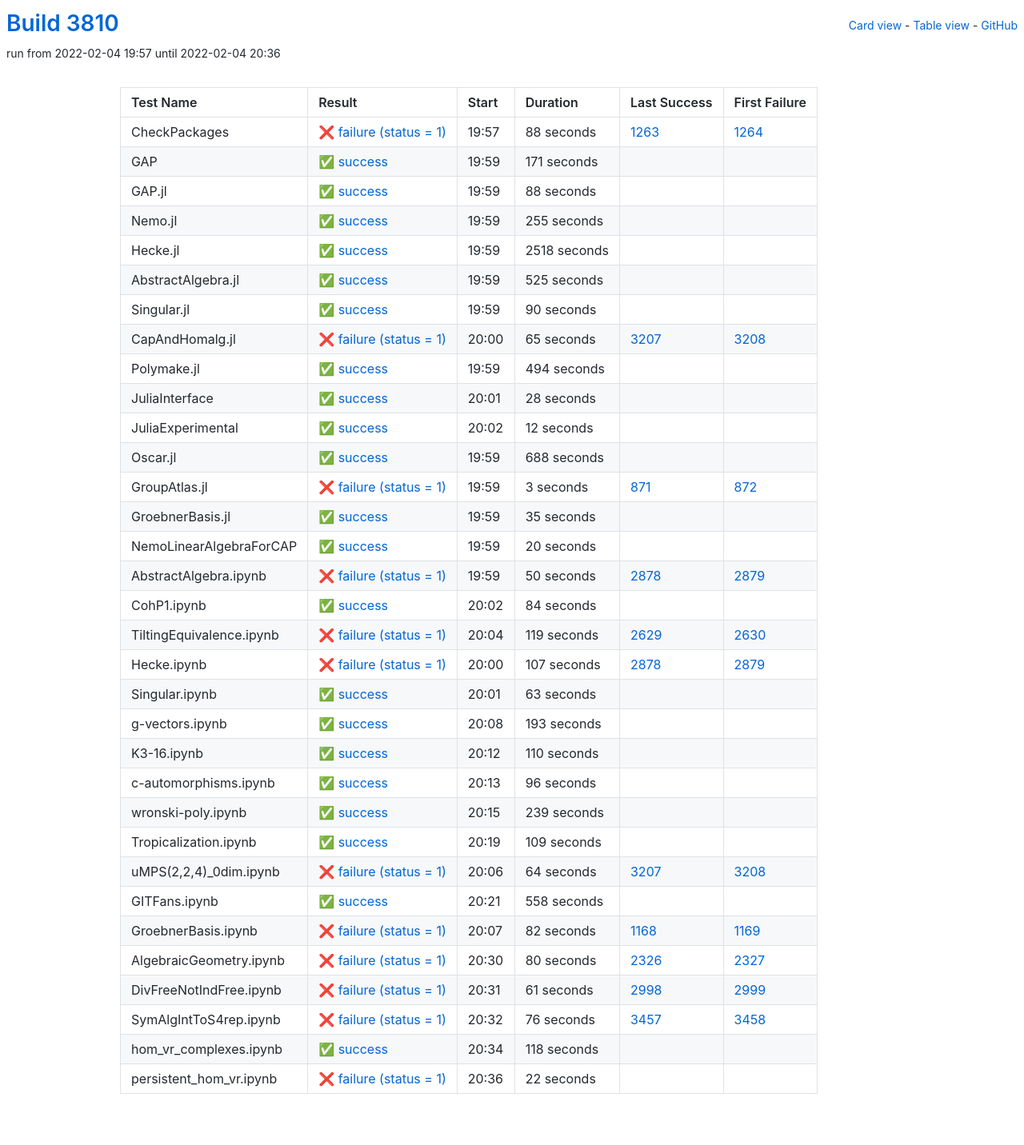
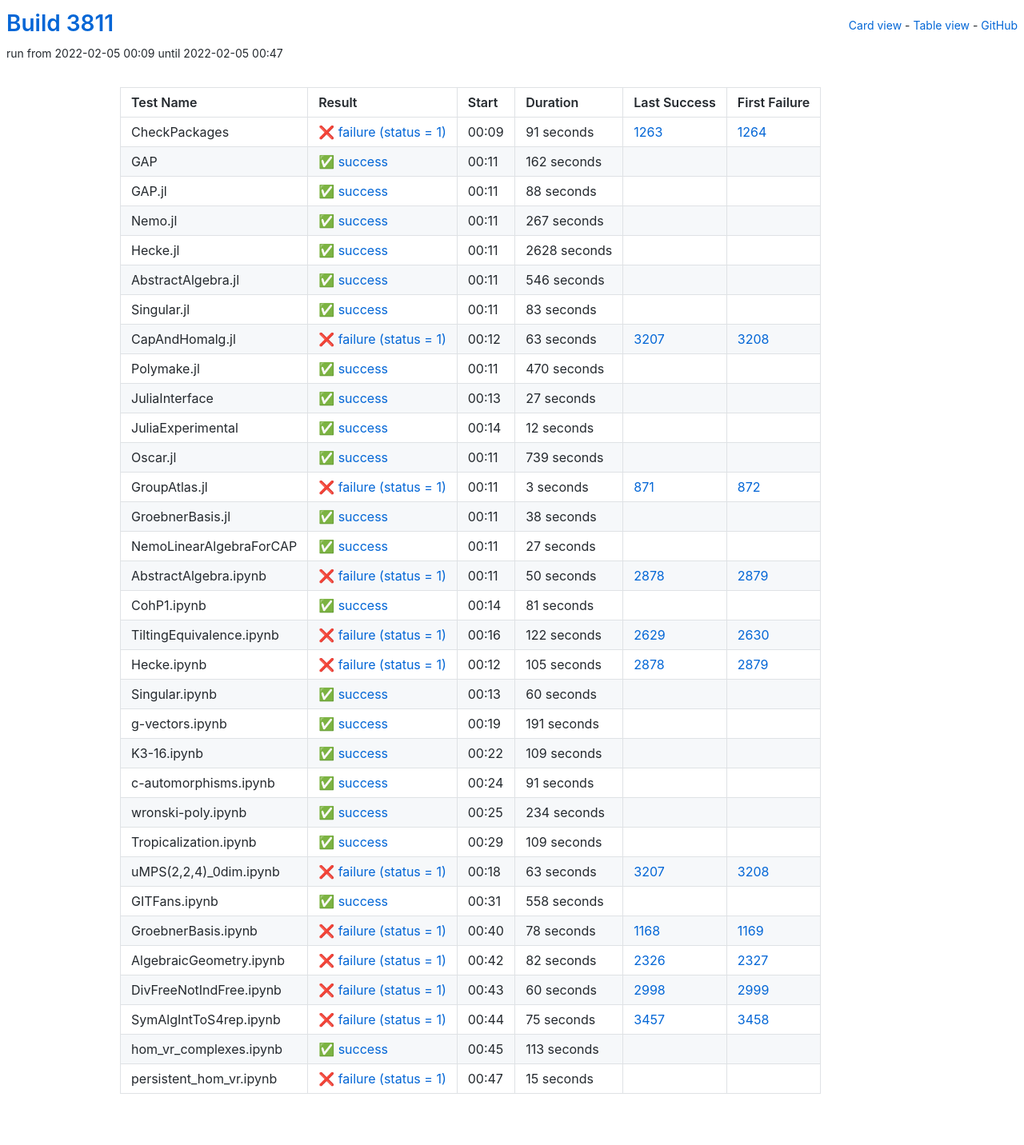
Before and after one commit to oscar-system/oscar-ci-status-stable, a Jekyll site: the page built from table.html, in a window 1280 px wide. Shown: the whole page at 80% size. Built offline with Jekyll 4.4.1, drawn with Linux system fonts in a browser that asks for light colours.

Commit message:
Build #3811

```diff
--- a/_data/ci.yml
+++ b/_data/ci.yml
@@ -1,6 +1,6 @@
 ---
-build: 3810
-build_url: https://oscarci.mathematik.uni-kl.de/job/oscar-stable/3810/
+build: 3811
+build_url: https://oscarci.mathematik.uni-kl.de/job/oscar-stable/3811/
 job: oscar-stable
 organization: oscar-system
 repo: oscar-ci-status-stable
@@ -8,32 +8,32 @@ repourl: https://github.com/oscar-system/oscar-ci-status-stable
 tests:
 - name: CheckPackages
   id: checkpackages
-  log: https://oscarci.mathematik.uni-kl.de/job/oscar-stable/3810/artifact/logs/build-3810/CheckPackages.log
-  start: 2022-02-04 19:57
+  log: https://oscarci.mathematik.uni-kl.de/job/oscar-stable/3811/artifact/logs/build-3811/CheckPackages.log
+  start: 2022-02-05 00:09
   success: false
   exitcode: 1
   status: failure
-  duration: 88
+  duration: 91
   last_success: 1263
   last_success_url: https://oscarci.mathematik.uni-kl.de/job/oscar-stable/1263/
   first_failure: 1264
   first_failure_url: https://oscarci.mathematik.uni-kl.de/job/oscar-stable/1264/
 - name: GAP
   id: gap
-  log: https://oscarci.mathematik.uni-kl.de/job/oscar-stable/3810/artifact/logs/build-3810/GAP.log
-  start: 2022-02-04 19:59
+  log: https://oscarci.mathematik.uni-kl.de/job/oscar-stable/3811/artifact/logs/build-3811/GAP.log
+  start: 2022-02-05 00:11
   success: true
   exitcode: 0
   status: success
-  duration: 171
+  duration: 162
   last_success: false
   last_success_url:
   first_failure: false
   first_failure_url:
 - name: GAP.jl
   id: gap-jl
-  log: https://oscarci.mathematik.uni-kl.de/job/oscar-stable/3810/artifact/logs/build-3810/GAP.jl.log
-  start: 2022-02-04 19:59
+  log: https://oscarci.mathematik.uni-kl.de/job/oscar-stable/3811/artifact/logs/build-3811/GAP.jl.log
+  start: 2022-02-05 00:11
   success: true
   exitcode: 0
   status: success
@@ -44,92 +44,92 @@ tests:
   first_failure_url:
 - name: Nemo.jl
   id: nemo-jl
-  log: https://oscarci.mathematik.uni-kl.de/job/oscar-stable/3810/artifact/logs/build-3810/Nemo.jl.log
-  start: 2022-02-04 19:59
+  log: https://oscarci.mathematik.uni-kl.de/job/oscar-stable/3811/artifact/logs/build-3811/Nemo.jl.log
+  start: 2022-02-05 00:11
   success: true
   exitcode: 0
   status: success
-  duration: 255
+  duration: 267
   last_success: false
   last_success_url:
   first_failure: false
   first_failure_url:
 - name: Hecke.jl
   id: hecke-jl
-  log: https://oscarci.mathematik.uni-kl.de/job/oscar-stable/3810/artifact/logs/build-3810/Hecke.jl.log
-  start: 2022-02-04 19:59
+  log: https://oscarci.mathematik.uni-kl.de/job/oscar-stable/3811/artifact/logs/build-3811/Hecke.jl.log
+  start: 2022-02-05 00:11
   success: true
   exitcode: 0
   status: success
-  duration: 2518
+  duration: 2628
   last_success: false
   last_success_url:
   first_failure: false
   first_failure_url:
 - name: AbstractAlgebra.jl
   id: abstractalgebra-jl
-  log: https://oscarci.mathematik.uni-kl.de/job/oscar-stable/3810/artifact/logs/build-3810/AbstractAlgebra.jl.log
-  start: 2022-02-04 19:59
+  log: https://oscarci.mathematik.uni-kl.de/job/oscar-stable/3811/artifact/logs/build-3811/AbstractAlgebra.jl.log
+  start: 2022-02-05 00:11
   success: true
   exitcode: 0
   status: success
-  duration: 525
+  duration: 546
   last_success: false
   last_success_url:
   first_failure: false
   first_failure_url:
 - name: Singular.jl
   id: singular-jl
-  log: https://oscarci.mathematik.uni-kl.de/job/oscar-stable/3810/artifact/logs/build-3810/Singular.jl.log
-  start: 2022-02-04 19:59
+  log: https://oscarci.mathematik.uni-kl.de/job/oscar-stable/3811/artifact/logs/build-3811/Singular.jl.log
+  start: 2022-02-05 00:11
   success: true
   exitcode: 0
   status: success
-  duration: 90
+  duration: 83
   last_success: false
   last_success_url:
   first_failure: false
   first_failure_url:
 - name: CapAndHomalg.jl
   id: capandhomalg-jl
-  log: https://oscarci.mathematik.uni-kl.de/job/oscar-stable/3810/artifact/logs/build-3810/CapAndHomalg.jl.log
-  start: 2022-02-04 20:00
+  log: https://oscarci.mathematik.uni-kl.de/job/oscar-stable/3811/artifact/logs/build-3811/CapAndHomalg.jl.log
+  start: 2022-02-05 00:12
   success: false
   exitcode: 1
   status: failure
-  duration: 65
+  duration: 63
   last_success: 3207
   last_success_url: https://oscarci.mathematik.uni-kl.de/job/oscar-stable/3207/
   first_failure: 3208
   first_failure_url: https://oscarci.mathematik.uni-kl.de/job/oscar-stable/3208/
 - name: Polymake.jl
   id: polymake-jl
-  log: https://oscarci.mathematik.uni-kl.de/job/oscar-stable/3810/artifact/logs/build-3810/Polymake.jl.log
-  start: 2022-02-04 19:59
+  log: https://oscarci.mathematik.uni-kl.de/job/oscar-stable/3811/artifact/logs/build-3811/Polymake.jl.log
+  start: 2022-02-05 00:11
   success: true
   exitcode: 0
   status: success
-  duration: 494
+  duration: 470
   last_success: false
   last_success_url:
   first_failure: false
   first_failure_url:
 - name: JuliaInterface
   id: juliainterface
-  log: https://oscarci.mathematik.uni-kl.de/job/oscar-stable/3810/artifact/logs/build-3810/JuliaInterface.log
-  start: 2022-02-04 20:01
+  log: https://oscarci.mathematik.uni-kl.de/job/oscar-stable/3811/artifact/logs/build-3811/JuliaInterface.log
+  start: 2022-02-05 00:13
   success: true
   exitcode: 0
   status: success
-  duration: 28
+  duration: 27
   last_success: false
   last_success_url:
   first_failure: false
   first_failure_url:
 - name: JuliaExperimental
   id: juliaexperimental
-  log: https://oscarci.mathematik.uni-kl.de/job/oscar-stable/3810/artifact/logs/build-3810/JuliaExperimental.log
-  start: 2022-02-04 20:02
+  log: https://oscarci.mathematik.uni-kl.de/job/oscar-stable/3811/artifact/logs/build-3811/JuliaExperimental.log
+  start: 2022-02-05 00:14
   success: true
   exitcode: 0
   status: success
@@ -140,20 +140,20 @@ tests:
   first_failure_url:
 - name: Oscar.jl
   id: oscar-jl
-  log: https://oscarci.mathematik.uni-kl.de/job/oscar-stable/3810/artifact/logs/build-3810/Oscar.jl.log
-  start: 2022-02-04 19:59
+  log: https://oscarci.mathematik.uni-kl.de/job/oscar-stable/3811/artifact/logs/build-3811/Oscar.jl.log
+  start: 2022-02-05 00:11
   success: true
   exitcode: 0
   status: success
-  duration: 688
+  duration: 739
   last_success: false
   last_success_url:
   first_failure: false
   first_failure_url:
 - name: GroupAtlas.jl
   id: groupatlas-jl
-  log: https://oscarci.mathematik.uni-kl.de/job/oscar-stable/3810/artifact/logs/build-3810/GroupAtlas.jl.log
-  start: 2022-02-04 19:59
+  log: https://oscarci.mathematik.uni-kl.de/job/oscar-stable/3811/artifact/logs/build-3811/GroupAtlas.jl.log
+  start: 2022-02-05 00:11
   success: false
   exitcode: 1
   status: failure
@@ -164,32 +164,32 @@ tests:
   first_failure_url: https://oscarci.mathematik.uni-kl.de/job/oscar-stable/872/
 - name: GroebnerBasis.jl
   id: groebnerbasis-jl
-  log: https://oscarci.mathematik.uni-kl.de/job/oscar-stable/3810/artifact/logs/build-3810/GroebnerBasis.jl.log
-  start: 2022-02-04 19:59
+  log: https://oscarci.mathematik.uni-kl.de/job/oscar-stable/3811/artifact/logs/build-3811/GroebnerBasis.jl.log
+  start: 2022-02-05 00:11
   success: true
   exitcode: 0
   status: success
-  duration: 35
+  duration: 38
   last_success: false
   last_success_url:
   first_failure: false
   first_failure_url:
 - name: NemoLinearAlgebraForCAP
   id: nemolinearalgebraforcap
-  log: https://oscarci.mathematik.uni-kl.de/job/oscar-stable/3810/artifact/logs/build-3810/NemoLinearAlgebraForCAP.log
-  start: 2022-02-04 19:59
+  log: https://oscarci.mathematik.uni-kl.de/job/oscar-stable/3811/artifact/logs/build-3811/NemoLinearAlgebraForCAP.log
+  start: 2022-02-05 00:11
   success: true
   exitcode: 0
   status: success
-  duration: 20
+  duration: 27
   last_success: false
   last_success_url:
   first_failure: false
   first_failure_url:
 - name: AbstractAlgebra.ipynb
   id: abstractalgebra-ipynb
-  log: https://oscarci.mathematik.uni-kl.de/job/oscar-stable/3810/artifact/logs/build-3810/AbstractAlgebra.ipynb.log
-  start: 2022-02-04 19:59
+  log: https://oscarci.mathematik.uni-kl.de/job/oscar-stable/3811/artifact/logs/build-3811/AbstractAlgebra.ipynb.log
+  start: 2022-02-05 00:11
   success: false
   exitcode: 1
   status: failure
@@ -200,104 +200,104 @@ tests:
   first_failure_url: https://oscarci.mathematik.uni-kl.de/job/oscar-stable/2879/
 - name: CohP1.ipynb
   id: cohp1-ipynb
-  log: https://oscarci.mathematik.uni-kl.de/job/oscar-stable/3810/artifact/logs/build-3810/CohP1.ipynb.log
-  start: 2022-02-04 20:02
+  log: https://oscarci.mathematik.uni-kl.de/job/oscar-stable/3811/artifact/logs/build-3811/CohP1.ipynb.log
+  start: 2022-02-05 00:14
   success: true
   exitcode: 0
   status: success
-  duration: 84
+  duration: 81
   last_success: false
   last_success_url:
   first_failure: false
   first_failure_url:
 - name: TiltingEquivalence.ipynb
   id: tiltingequivalence-ipynb
-  log: https://oscarci.mathematik.uni-kl.de/job/oscar-stable/3810/artifact/logs/build-3810/TiltingEquivalence.ipynb.log
-  start: 2022-02-04 20:04
+  log: https://oscarci.mathematik.uni-kl.de/job/oscar-stable/3811/artifact/logs/build-3811/TiltingEquivalence.ipynb.log
+  start: 2022-02-05 00:16
   success: false
   exitcode: 1
   status: failure
-  duration: 119
+  duration: 122
   last_success: 2629
   last_success_url: https://oscarci.mathematik.uni-kl.de/job/oscar-stable/2629/
   first_failure: 2630
   first_failure_url: https://oscarci.mathematik.uni-kl.de/job/oscar-stable/2630/
 - name: Hecke.ipynb
   id: hecke-ipynb
-  log: https://oscarci.mathematik.uni-kl.de/job/oscar-stable/3810/artifact/logs/build-3810/Hecke.ipynb.log
-  start: 2022-02-04 20:00
+  log: https://oscarci.mathematik.uni-kl.de/job/oscar-stable/3811/artifact/logs/build-3811/Hecke.ipynb.log
+  start: 2022-02-05 00:12
   success: false
   exitcode: 1
   status: failure
-  duration: 107
+  duration: 105
   last_success: 2878
   last_success_url: https://oscarci.mathematik.uni-kl.de/job/oscar-stable/2878/
   first_failure: 2879
   first_failure_url: https://oscarci.mathematik.uni-kl.de/job/oscar-stable/2879/
 - name: Singular.ipynb
   id: singular-ipynb
-  log: https://oscarci.mathematik.uni-kl.de/job/oscar-stable/3810/artifact/logs/build-3810/Singular.ipynb.log
-  start: 2022-02-04 20:01
+  log: https://oscarci.mathematik.uni-kl.de/job/oscar-stable/3811/artifact/logs/build-3811/Singular.ipynb.log
+  start: 2022-02-05 00:13
   success: true
   exitcode: 0
   status: success
-  duration: 63
+  duration: 60
   last_success: false
   last_success_url:
   first_failure: false
   first_failure_url:
 - name: g-vectors.ipynb
   id: g-vectors-ipynb
-  log: https://oscarci.mathematik.uni-kl.de/job/oscar-stable/3810/artifact/logs/build-3810/g-vectors.ipynb.log
-  start: 2022-02-04 20:08
+  log: https://oscarci.mathematik.uni-kl.de/job/oscar-stable/3811/artifact/logs/build-3811/g-vectors.ipynb.log
+  start: 2022-02-05 00:19
   success: true
   exitcode: 0
   status: success
-  duration: 193
+  duration: 191
   last_success: false
   last_success_url:
   first_failure: false
   first_failure_url:
 - name: K3-16.ipynb
   id: k3-16-ipynb
-  log: https://oscarci.mathematik.uni-kl.de/job/oscar-stable/3810/artifact/logs/build-3810/K3-16.ipynb.log
-  start: 2022-02-04 20:12
+  log: https://oscarci.mathematik.uni-kl.de/job/oscar-stable/3811/artifact/logs/build-3811/K3-16.ipynb.log
+  start: 2022-02-05 00:22
   success: true
   exitcode: 0
   status: success
-  duration: 110
+  duration: 109
   last_success: false
   last_success_url:
   first_failure: false
   first_failure_url:
 - name: c-automorphisms.ipynb
   id: c-automorphisms-ipynb
-  log: https://oscarci.mathematik.uni-kl.de/job/oscar-stable/3810/artifact/logs/build-3810/c-automorphisms.ipynb.log
-  start: 2022-02-04 20:13
+  log: https://oscarci.mathematik.uni-kl.de/job/oscar-stable/3811/artifact/logs/build-3811/c-automorphisms.ipynb.log
+  start: 2022-02-05 00:24
   success: true
   exitcode: 0
   status: success
-  duration: 96
+  duration: 91
   last_success: false
   last_success_url:
   first_failure: false
   first_failure_url:
 - name: wronski-poly.ipynb
   id: wronski-poly-ipynb
-  log: https://oscarci.mathematik.uni-kl.de/job/oscar-stable/3810/artifact/logs/build-3810/wronski-poly.ipynb.log
-  start: 2022-02-04 20:15
+  log: https://oscarci.mathematik.uni-kl.de/job/oscar-stable/3811/artifact/logs/build-3811/wronski-poly.ipynb.log
+  start: 2022-02-05 00:25
   success: true
   exitcode: 0
   status: success
-  duration: 239
+  duration: 234
   last_success: false
   last_success_url:
   first_failure: false
   first_failure_url:
 - name: Tropicalization.ipynb
   id: tropicalization-ipynb
-  log: https://oscarci.mathematik.uni-kl.de/job/oscar-stable/3810/artifact/logs/build-3810/Tropicalization.ipynb.log
-  start: 2022-02-04 20:19
+  log: https://oscarci.mathematik.uni-kl.de/job/oscar-stable/3811/artifact/logs/build-3811/Tropicalization.ipynb.log
+  start: 2022-02-05 00:29
   success: true
   exitcode: 0
   status: success
@@ -308,20 +308,20 @@ tests:
   first_failure_url:
 - name: uMPS(2,2,4)_0dim.ipynb
   id: umps-2-2-4-0dim-ipynb
-  log: https://oscarci.mathematik.uni-kl.de/job/oscar-stable/3810/artifact/logs/build-3810/uMPS-2-2-4-_0dim.ipynb.log
-  start: 2022-02-04 20:06
+  log: https://oscarci.mathematik.uni-kl.de/job/oscar-stable/3811/artifact/logs/build-3811/uMPS-2-2-4-_0dim.ipynb.log
+  start: 2022-02-05 00:18
   success: false
   exitcode: 1
   status: failure
-  duration: 64
+  duration: 63
   last_success: 3207
   last_success_url: https://oscarci.mathematik.uni-kl.de/job/oscar-stable/3207/
   first_failure: 3208
   first_failure_url: https://oscarci.mathematik.uni-kl.de/job/oscar-stable/3208/
 - name: GITFans.ipynb
   id: gitfans-ipynb
-  log: https://oscarci.mathematik.uni-kl.de/job/oscar-stable/3810/artifact/logs/build-3810/GITFans.ipynb.log
-  start: 2022-02-04 20:21
+  log: https://oscarci.mathematik.uni-kl.de/job/oscar-stable/3811/artifact/logs/build-3811/GITFans.ipynb.log
+  start: 2022-02-05 00:31
   success: true
   exitcode: 0
   status: success
@@ -332,72 +332,72 @@ tests:
   first_failure_url:
 - name: GroebnerBasis.ipynb
   id: groebnerbasis-ipynb
-  log: https://oscarci.mathematik.uni-kl.de/job/oscar-stable/3810/artifact/logs/build-3810/GroebnerBasis.ipynb.log
-  start: 2022-02-04 20:07
+  log: https://oscarci.mathematik.uni-kl.de/job/oscar-stable/3811/artifact/logs/build-3811/GroebnerBasis.ipynb.log
+  start: 2022-02-05 00:40
   success: false
   exitcode: 1
   status: failure
-  duration: 82
+  duration: 78
   last_success: 1168
   last_success_url: https://oscarci.mathematik.uni-kl.de/job/oscar-stable/1168/
   first_failure: 1169
   first_failure_url: https://oscarci.mathematik.uni-kl.de/job/oscar-stable/1169/
 - name: AlgebraicGeometry.ipynb
   id: algebraicgeometry-ipynb
-  log: https://oscarci.mathematik.uni-kl.de/job/oscar-stable/3810/artifact/logs/build-3810/AlgebraicGeometry.ipynb.log
-  start: 2022-02-04 20:30
+  log: https://oscarci.mathematik.uni-kl.de/job/oscar-stable/3811/artifact/logs/build-3811/AlgebraicGeometry.ipynb.log
+  start: 2022-02-05 00:42
   success: false
   exitcode: 1
   status: failure
-  duration: 80
+  duration: 82
   last_success: 2326
   last_success_url: https://oscarci.mathematik.uni-kl.de/job/oscar-stable/2326/
   first_failure: 2327
   first_failure_url: https://oscarci.mathematik.uni-kl.de/job/oscar-stable/2327/
 - name: DivFreeNotIndFree.ipynb
   id: divfreenotindfree-ipynb
-  log: https://oscarci.mathematik.uni-kl.de/job/oscar-stable/3810/artifact/logs/build-3810/DivFreeNotIndFree.ipynb.log
-  start: 2022-02-04 20:31
+  log: https://oscarci.mathematik.uni-kl.de/job/oscar-stable/3811/artifact/logs/build-3811/DivFreeNotIndFree.ipynb.log
+  start: 2022-02-05 00:43
   success: false
   exitcode: 1
   status: failure
-  duration: 61
+  duration: 60
   last_success: 2998
   last_success_url: https://oscarci.mathematik.uni-kl.de/job/oscar-stable/2998/
   first_failure: 2999
   first_failure_url: https://oscarci.mathematik.uni-kl.de/job/oscar-stable/2999/
 - name: SymAlgIntToS4rep.ipynb
   id: symalginttos4rep-ipynb
-  log: https://oscarci.mathematik.uni-kl.de/job/oscar-stable/3810/artifact/logs/build-3810/SymAlgIntToS4rep.ipynb.log
-  start: 2022-02-04 20:32
+  log: https://oscarci.mathematik.uni-kl.de/job/oscar-stable/3811/artifact/logs/build-3811/SymAlgIntToS4rep.ipynb.log
+  start: 2022-02-05 00:44
   success: false
   exitcode: 1
   status: failure
-  duration: 76
+  duration: 75
   last_success: 3457
   last_success_url: https://oscarci.mathematik.uni-kl.de/job/oscar-stable/3457/
   first_failure: 3458
   first_failure_url: https://oscarci.mathematik.uni-kl.de/job/oscar-stable/3458/
 - name: hom_vr_complexes.ipynb
   id: hom-vr-complexes-ipynb
-  log: https://oscarci.mathematik.uni-kl.de/job/oscar-stable/3810/artifact/logs/build-3810/hom_vr_complexes.ipynb.log
-  start: 2022-02-04 20:34
+  log: https://oscarci.mathematik.uni-kl.de/job/oscar-stable/3811/artifact/logs/build-3811/hom_vr_complexes.ipynb.log
+  start: 2022-02-05 00:45
   success: true
   exitcode: 0
   status: success
-  duration: 118
+  duration: 113
   last_success: false
   last_success_url:
   first_failure: false
   first_failure_url:
 - name: persistent_hom_vr.ipynb
   id: persistent-hom-vr-ipynb
-  log: https://oscarci.mathematik.uni-kl.de/job/oscar-stable/3810/artifact/logs/build-3810/persistent_hom_vr.ipynb.log
-  start: 2022-02-04 20:36
+  log: https://oscarci.mathematik.uni-kl.de/job/oscar-stable/3811/artifact/logs/build-3811/persistent_hom_vr.ipynb.log
+  start: 2022-02-05 00:47
   success: false
   exitcode: 1
   status: failure
-  duration: 22
+  duration: 15
   last_success: false
   last_success_url:
   first_failure: false
```
Also changed, not shown: README.md.
